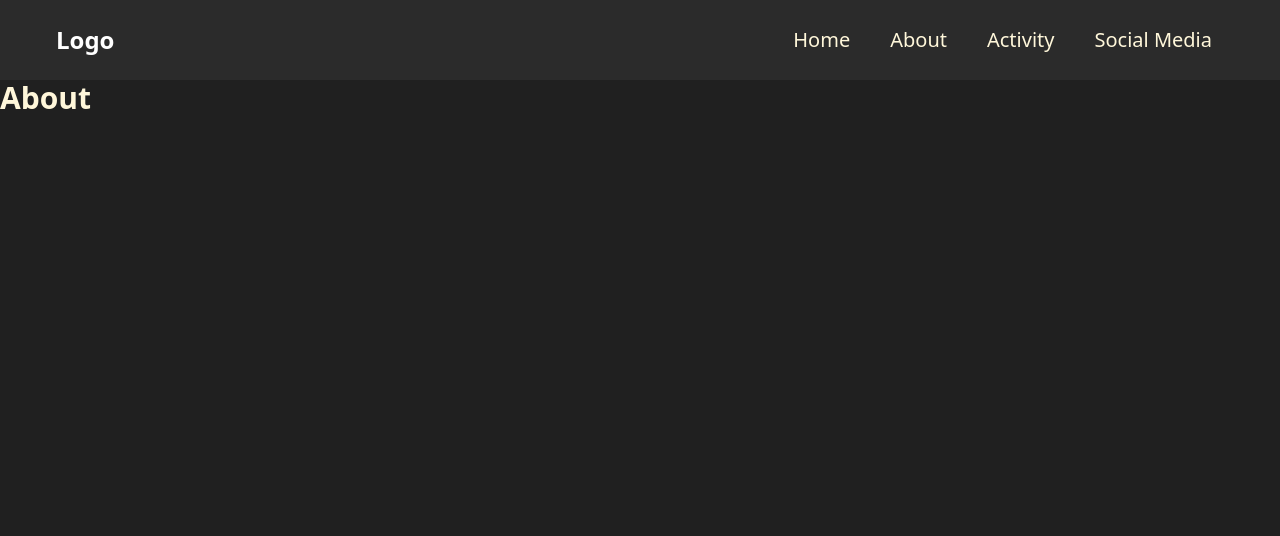
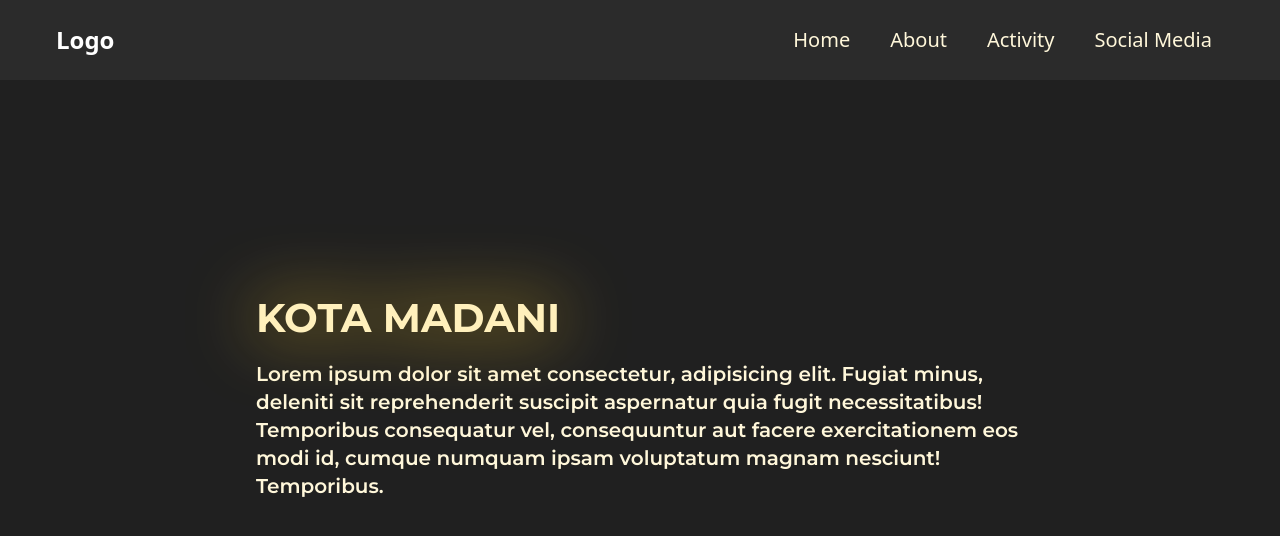
Before and after one commit to Madani-City/fe-svelte-madani, a SvelteKit app: page /about in a window 1280 px wide. Shown: the top 536 px of the page. Built offline with nearby package versions, Linux system fonts and the light colour scheme.

Commit message:
feat: temp page about

```diff
--- a/src/routes/about/+page.svelte
+++ b/src/routes/about/+page.svelte
@@ -1,10 +1,26 @@
 <svelte:head>
+  <link rel="preconnect" href="https://fonts.googleapis.com">
+  <link rel="preconnect" href="https://fonts.gstatic.com" crossorigin='true'>
+  <link href="https://fonts.googleapis.com/css2?family=Montserrat:wght@400;500;600;700&display=swap" rel="stylesheet">
 	<title>About</title>
 	<meta name="viewport" content="width=device-width, initial-scale=1" />
 </svelte:head>
 
-<div class="text-3xl font-bold bg-[#202020] min-h-screen text-[#FFF7DA] overflow-hidden">
+<!-- <div class="text-3xl font-bold bg-[#202020] min-h-screen text-[#FFF7DA] overflow-hidden">
     <div class="main">
         About
       </div>
-</div>
+</div> -->
+<main class="text-3xl font-bold bg-[#202020] min-h-screen text-[#FFF7DA] overflow-hidden h-screen">
+  <div class="outer flex justify-center items-center h-[80%]">
+    <div class="text-container max-w-3xl">
+      <h1 class="font-montserrat text-[2.5rem] font-bold uppercase text-[#FFF0BC] drop-shadow-[0_0_35px_#FCCD25]">
+        kota madani
+      </h1>
+      <p class="font-montserrat font-semibold text-xl mt-6">
+        Lorem ipsum dolor sit amet consectetur, adipisicing elit. Fugiat minus, deleniti sit reprehenderit suscipit aspernatur quia fugit necessitatibus! Temporibus consequatur vel, consequuntur aut facere exercitationem eos modi id, cumque numquam ipsam voluptatum magnam nesciunt! Temporibus.
+      </p>
+
+    </div>
+  </div>
+</main>
```
